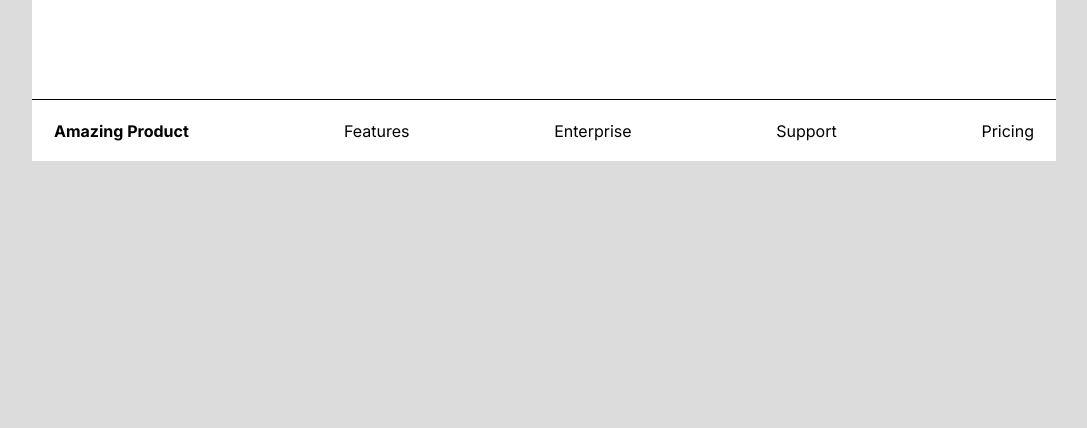
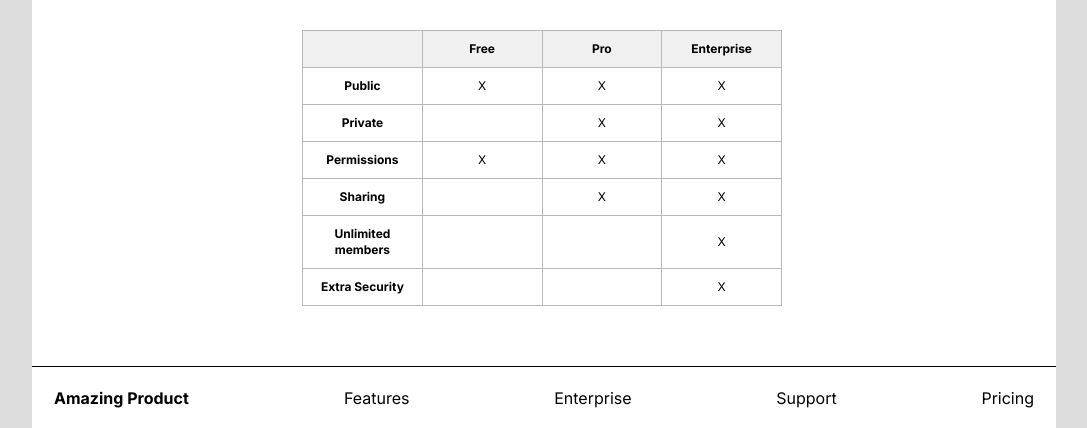
Before and after one commit to AleSanches1/hyperskill-frontend, a plain HTML site: page amazing-prices/index.html in a window 1280 px wide. Shown: the part 641-1069 px from the top of the page, without its empty margins (96-1183 px from the left). Before the commit the page ends 802 px from the top, so only its background shows below. Drawn offline with Linux system fonts and the light colour scheme.

Commit message:
amazing-prices: stage 3 completed

```diff
--- a/amazing-prices/index.html
+++ b/amazing-prices/index.html
@@ -67,6 +67,59 @@
                 </div>
             </div>
         </section>
+        <section class="section_3">
+            <h2>Compare Plans</h2>
+            <table>
+                <thead>
+                <tr>
+                    <th class="col-1"></th>
+                    <th class="col-2">Free</th>
+                    <th class="col-3">Pro</th>
+                    <th class="col-4">Enterprise</th>
+                </tr>
+                </thead>
+                <tbody>
+                <tr>
+                    <th class="option">Public</th>
+                    <td>X</td>
+                    <td>X</td>
+                    <td>X</td>
+                </tr>
+                <tr>
+                    <th class="option">Private</th>
+                    <td>  </td>
+                    <td>X</td>
+                    <td>X</td>
+                </tr>
+                <tr>
+                    <th class="option">Permissions</th>
+                    <td>X</td>
+                    <td>X</td>
+                    <td>X</td>
+                </tr>
+                <tr>
+                    <th class="option">Sharing</th>
+                    <td>  </td>
+                    <td>X</td>
+                    <td>X</td>
+                </tr>
+                <tr>
+                    <th class="option">Unlimited members</th>
+                    <td>  </td>
+                    <td>  </td>
+                    <td>X</td>
+                </tr>
+                <tr>
+                    <th class="option">Extra Security</th>
+                    <td>  </td>
+                    <td>  </td>
+                    <td>X</td>
+                </tr>
+
+
+                </tbody>
+            </table>
+        </section>
     </main>
     <footer class="footer">
         <div class="product_anchor">
--- a/amazing-prices/prices.css
+++ b/amazing-prices/prices.css
@@ -57,28 +57,33 @@ a {
     flex-grow: 1;
     min-height: calc(100% - 122px); /* Subtract header and footer heights */
 }
-.section_1{
+
+.section_1 {
     display: flex;
     flex-direction: column;
     text-align: center;
     box-sizing: border-box;
     padding: 17px 283px 45px 283px;
 }
+
 h1 {
     font-size: 48px;
     font-weight: 700;
     line-height: normal;
     padding-bottom: 15px;
 }
-.section_1 p{
+
+.section_1 p {
     font-size: 16px;
 }
-.section_2{
+
+.section_2 {
     display: flex;
     margin: 0 104px;
     justify-content: space-between;
 }
-.card{
+
+.card {
     background-color: #F5F5F5;
     border: 1px solid black;
     border-radius: 10px;
@@ -87,7 +92,8 @@ h1 {
     box-sizing: border-box;
     text-align: center;
 }
-.card-header{
+
+.card-header {
     font-size: 16px;
     font-weight: 700;
     border-bottom: 1px solid black;
@@ -95,22 +101,26 @@ h1 {
     padding-bottom: 14px;
 
 }
-.card-body{
+
+.card-body {
     padding-top: 15px;
     padding-bottom: 13px;
 }
+
 .card-body h3 {
     font-size: 24px;
     font-weight: 700;
     line-height: 29px;
     margin-bottom: 15px;
 }
-.card-body p{
+
+.card-body p {
     font-size: 16px;
     font-weight: 400;
     line-height: 19px;
 }
-button{
+
+button {
     border-radius: 10px;
     width: 136px;
     height: 35px;
@@ -120,6 +130,34 @@ button{
     font-weight: 400;
     position: relative;
     bottom: -13px;
+}
+
+.section_3 {
+    text-align: center;
+    padding: 58px 270px;
+}
+
+h2 {
+    font-weight: 700;
+    font-size: 32px;
+}
+table{
+    margin-top: 46px;
+    width: 480px;
+    border-collapse: collapse;
+    font-size: 12px;
+    line-height: 16px;
+}
+table, th,tr,td{
+    border: 1px solid #B9B9B9;
+}
+.col-1, .col-2, .col-3, .col-4{
+    width: 25%;
+    padding: 10px 12px;
+    background-color: rgba(0, 0, 0, 0.06);
+}
+.option{
+    padding: 10px 12px;
 }
 
 .footer {
```
